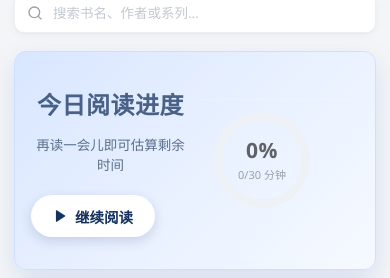
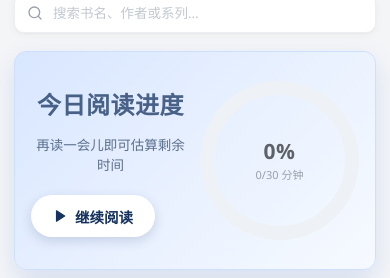
Before and after one commit to S1nguLArityyyy/dsh-reader-mobile, a React (Vite) app: page / in a window 390 px wide. Shown: the part 152-430 px from the top of the page. Built offline with nearby package versions, Linux system fonts and the light colour scheme; what @capacitor/core would draw is missing.

Commit message:
v0.4.4：清掉把圆环锁死在 96px 的旧规则（!important 覆盖），圆环现在撑满卡片右半（max 168px，aspect-ratio 保证正圆）；同时移除旧布局残留的上边框与左内边距

```diff
--- a/package.json
+++ b/package.json
@@ -1,7 +1,7 @@
 {
   "name": "dsh-reader-mobile",
   "productName": "Dsh Reader",
-  "version": "0.4.3",
+  "version": "0.4.4",
   "private": true,
   "description": "Dsh Reader 手机端（安卓 APK，Capacitor）",
   "type": "module",
--- a/src/styles/app.css
+++ b/src/styles/app.css
@@ -2796,19 +2796,20 @@
   }
 
   .today-goal {
-    flex: 0 0 100%;
-    flex-direction: row;
+    /* 旧布局残留（flex 行 + 上边框 + 左内边距）已清掉：现在卡片是 grid，圆环要在自己那半居中 */
     align-items: center;
-    justify-content: flex-start;
-    gap: 16px;
-    padding: 12px 0 14px 14px;
-    border-top: 1px solid rgba(255, 255, 255, 0.18);
-  }
-
-  /* 目标环在手机上缩一档（JSX 里写死 124px，这里连内层 SVG 一起缩放） */
+    justify-content: center;
+    gap: 6px;
+    padding: 0;
+    border-top: none;
+  }
+
+  /* 目标环撑满它那一半：旧规则把它锁死在 96px !important，这里必须同样用 !important 覆盖 */
   .today-goal .ring {
-    width: 96px !important;
-    height: 96px !important;
+    width: 100% !important;
+    max-width: 168px !important;
+    height: auto !important;
+    aspect-ratio: 1;
   }
 
   .today-goal .ring svg {
```
Also changed, not shown: 2 other files (tests, documents, lock files or other folders).
